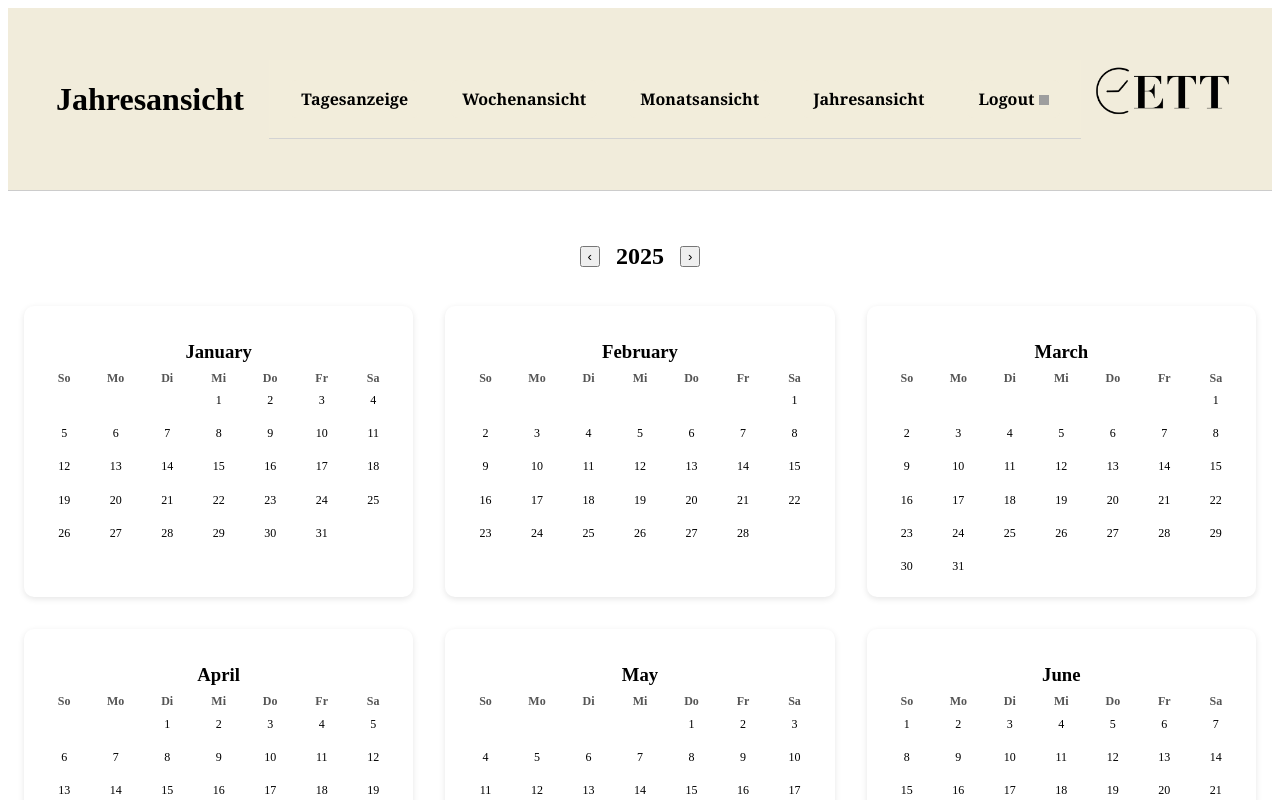
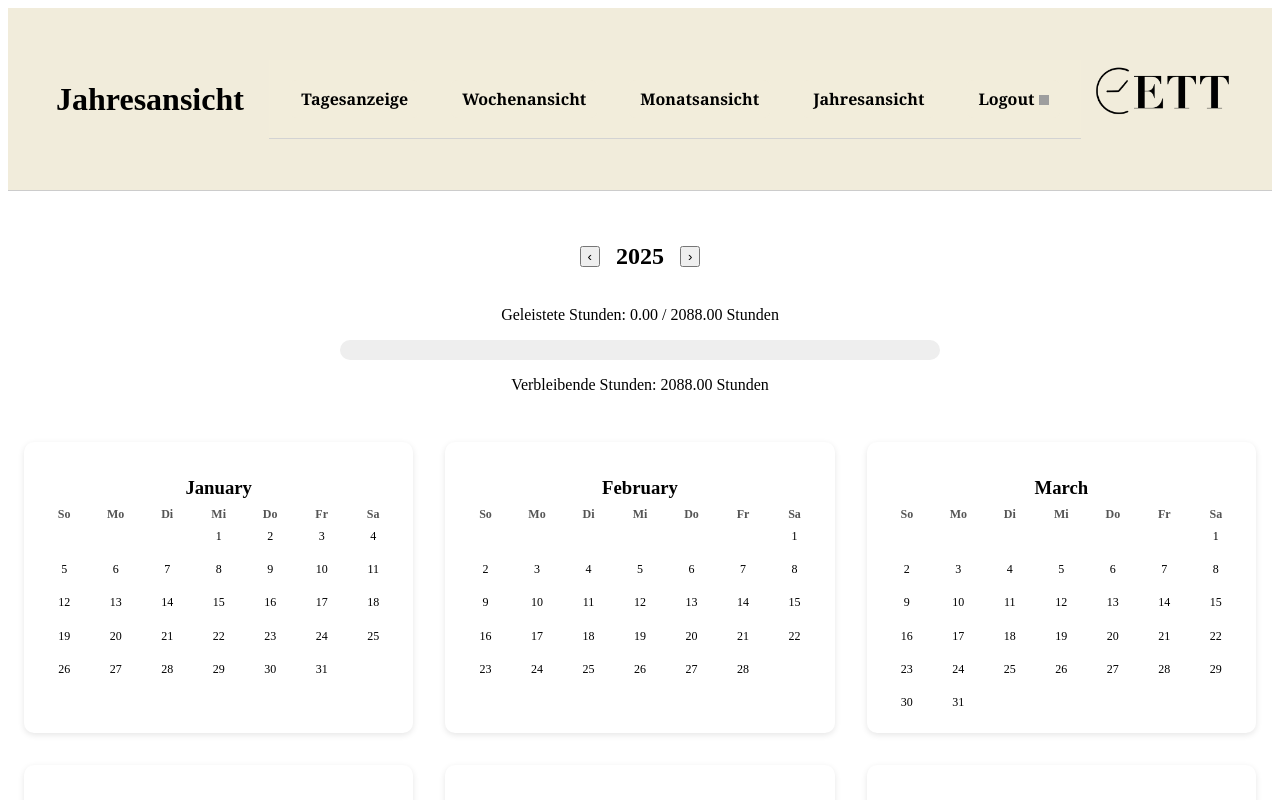
Before and after one commit to on24FeLi/ETT2.0, a Vue app: page /Jahresansicht in a window 1280 px wide. Shown: the top 800 px of the page. Built offline with nearby package versions, Linux system fonts and the light colour scheme; grey boxes are pictures that could not be loaded.

Commit message:
annual view bar

```diff
--- a/src/views/Jahresansicht.vue
+++ b/src/views/Jahresansicht.vue
@@ -1,7 +1,8 @@
 <script setup>
 import { ref } from 'vue'
 import navigation from '@/components/navigation.vue';
-import { getWorkTimesByUser } from '@/utils/Arbeitszeiten'
+import { getWorkTimesByUser } from '@/utils/Arbeitszeiten';
+import { computed } from 'vue';
 
 const user = JSON.parse(localStorage.getItem('loggedInUser'));
 const userId = user?.id ?? null;
@@ -71,6 +72,44 @@ function nextYear() {
   selectedDates.value = Array(12).fill(null);
   filteredEntries.value = Array(12).fill([]);
 }
+const allEntries = getWorkTimesByUser(userId);
+
+const totalHoursYear = computed(() => {
+  return allEntries
+    .filter(e => new Date(e.date).getFullYear() === year.value)
+    .reduce((sum, entry) => sum + parseFloat(entry.workinghours), 0);
+});
+
+const workingDaysInYear = computed(() => {
+  let workdays = 0;
+  const currentYear = year.value;
+  for (let m = 0; m < 12; m++) {
+    const daysInMonth = new Date(currentYear, m + 1, 0).getDate();
+    for (let d = 1; d <= daysInMonth; d++) {
+      const date = new Date(currentYear, m, d);
+      const day = date.getDay();
+      if (day !== 0 && day !== 6) workdays++; // Montag–Freitag
+    }
+  }
+  return workdays;
+});
+
+const yearlyTarget = computed(() => {
+  const hoursPerDay = arbeitszeitTyp === 'Teilzeit' ? 6 : 8;
+  return workingDaysInYear.value * hoursPerDay;
+});
+
+const yearlyProgressPercent = computed(() => {
+  return Math.min(100, (totalHoursYear.value / yearlyTarget.value) * 100);
+});
+const yearlyRemainingHours = computed(() => {
+  return Math.max(0, yearlyTarget.value - totalHoursYear.value);
+});
+
+const yearlyOvertime = computed(() => {
+  return Math.max(0, totalHoursYear.value - yearlyTarget.value);
+});
+
 </script>
 <template>
      <header>
@@ -83,7 +122,19 @@ function nextYear() {
       <h2>{{ year }}</h2>
       <button @click="nextYear">›</button>
     </div>
+    <div class="jahresarbeitszeit-balken">
+      <p>Geleistete Stunden: {{ totalHoursYear.toFixed(2) }} / {{ yearlyTarget.toFixed(2) }} Stunden</p>
+<div class="progress-bar-container">
+  <div class="progress-bar" :style="{ width: yearlyProgressPercent + '%' }"></div>
+</div>
+<p v-if="totalHoursYear > yearlyTarget">
+  Überstunden: +{{ yearlyOvertime.toFixed(2) }} Stunden
+</p>
+<p v-else>
+  Verbleibende Stunden: {{ yearlyRemainingHours.toFixed(2) }} Stunden
+</p>
 
+</div>
     <div class="year-grid">
       <div v-for="month in 12" :key="month" class="month">
         <h3>{{ new Date(year, month - 1).toLocaleString('default', { month: 'long' }) }}</h3>
@@ -222,4 +273,25 @@ header h1 {
     background-color: transparent;
     cursor: default;
   }
+  .jahresarbeitszeit-balken {
+  margin: 1rem auto 2rem auto;
+  text-align: center;
+  font-size: 1rem;
+  max-width: 600px;
+}
+
+.progress-bar-container {
+  width: 100%;
+  height: 20px;
+  background-color: #eee;
+  border-radius: 10px;
+  overflow: hidden;
+  margin: 0.5rem auto;
+}
+
+.progress-bar {
+  height: 100%;
+  background-color: #90AC8F;
+  transition: width 0.3s ease-in-out;
+}
   </style>
```
